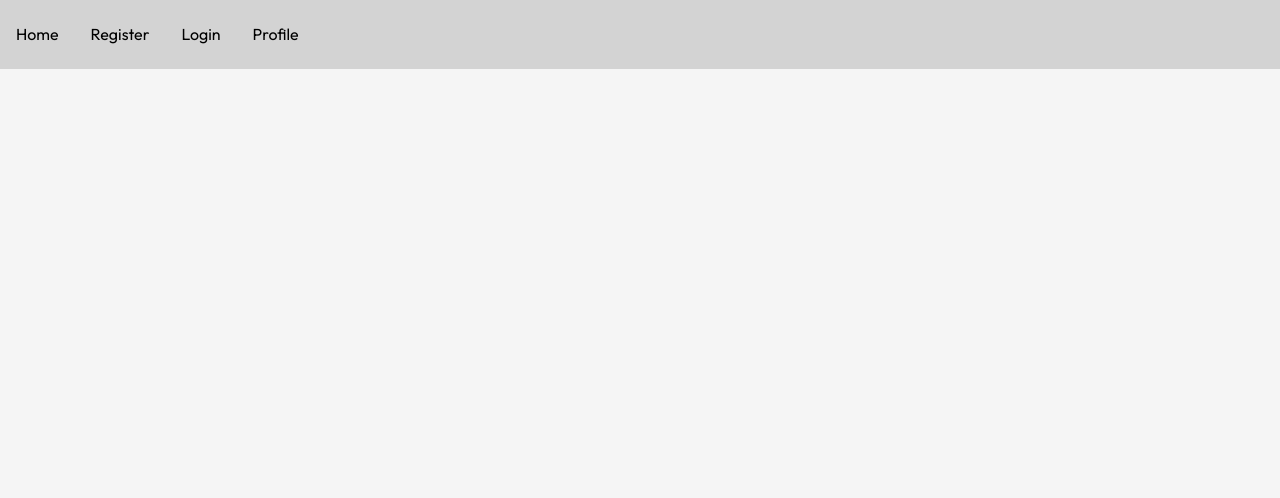
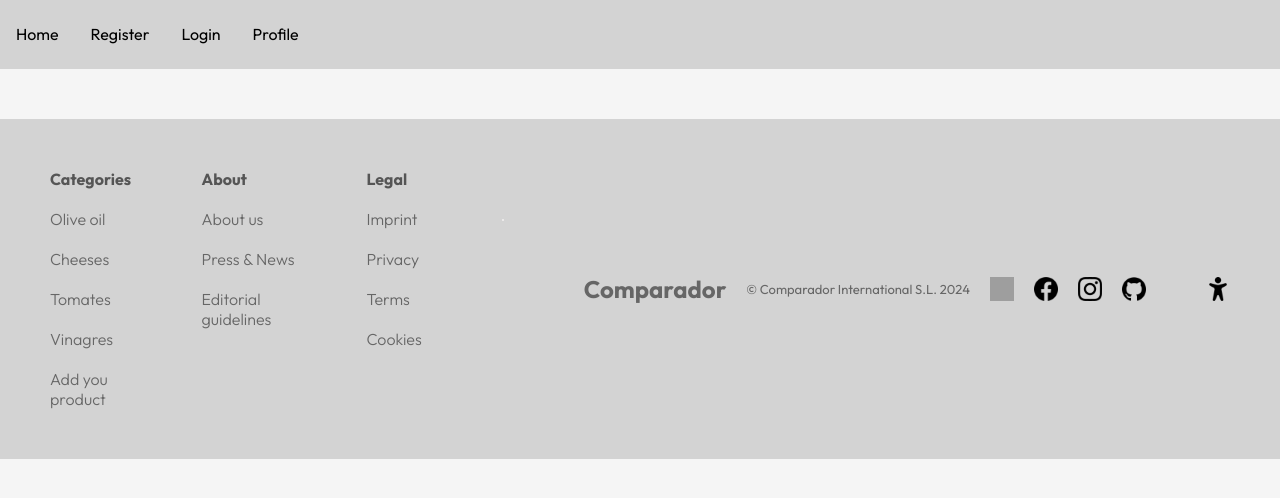
Before and after one commit to FSD0224STR/TFM-naranja-frontend, a React (Vite) app: page / in a window 1280 px wide. Shown: the top 498 px of the page. Built offline with nearby package versions, Linux system fonts and the light colour scheme; grey boxes are pictures that could not be loaded.

Commit message:
Hassan Footer in app.jsx

```diff
--- a/src/App.jsx
+++ b/src/App.jsx
@@ -4,17 +4,19 @@ import Home from "./components/Home";
 import Profile from "./components/Profile";
 import Register from "./components/Register";
 import Login from "./components/Login";
+import Footer from "./components/Footer";
 
 export default function App() {
   return (
     <>
       <Header />
       <Routes>
-        <Route path="/" element={<Home />} />
-        <Route path="/register" element={<Register />} />
-        <Route path="/login" element={<Login />} />
-        <Route path="/profile" element={<Profile />} />
+        <Route path='/' element={<Home />} />
+        <Route path='/register' element={<Register />} />
+        <Route path='/login' element={<Login />} />
+        <Route path='/profile' element={<Profile />} />
       </Routes>
+      <Footer />
     </>
   );
 }
```
